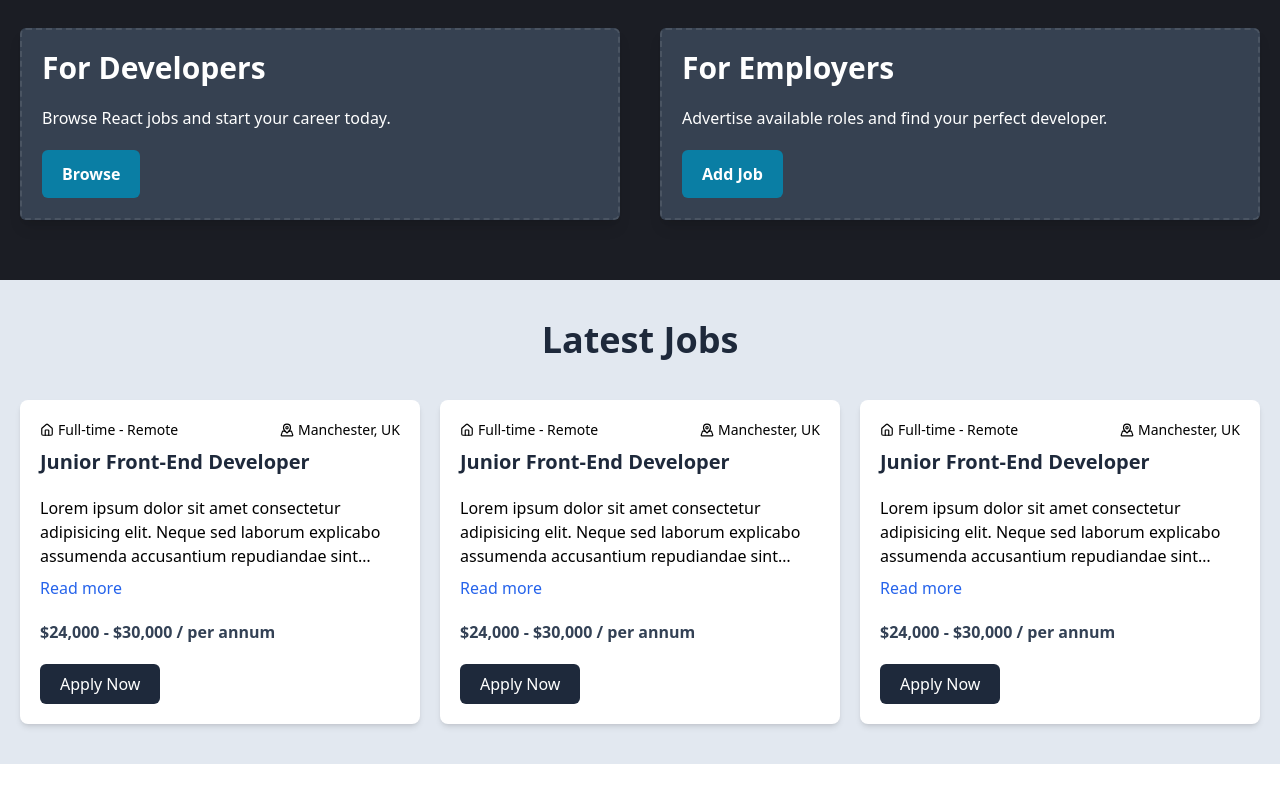
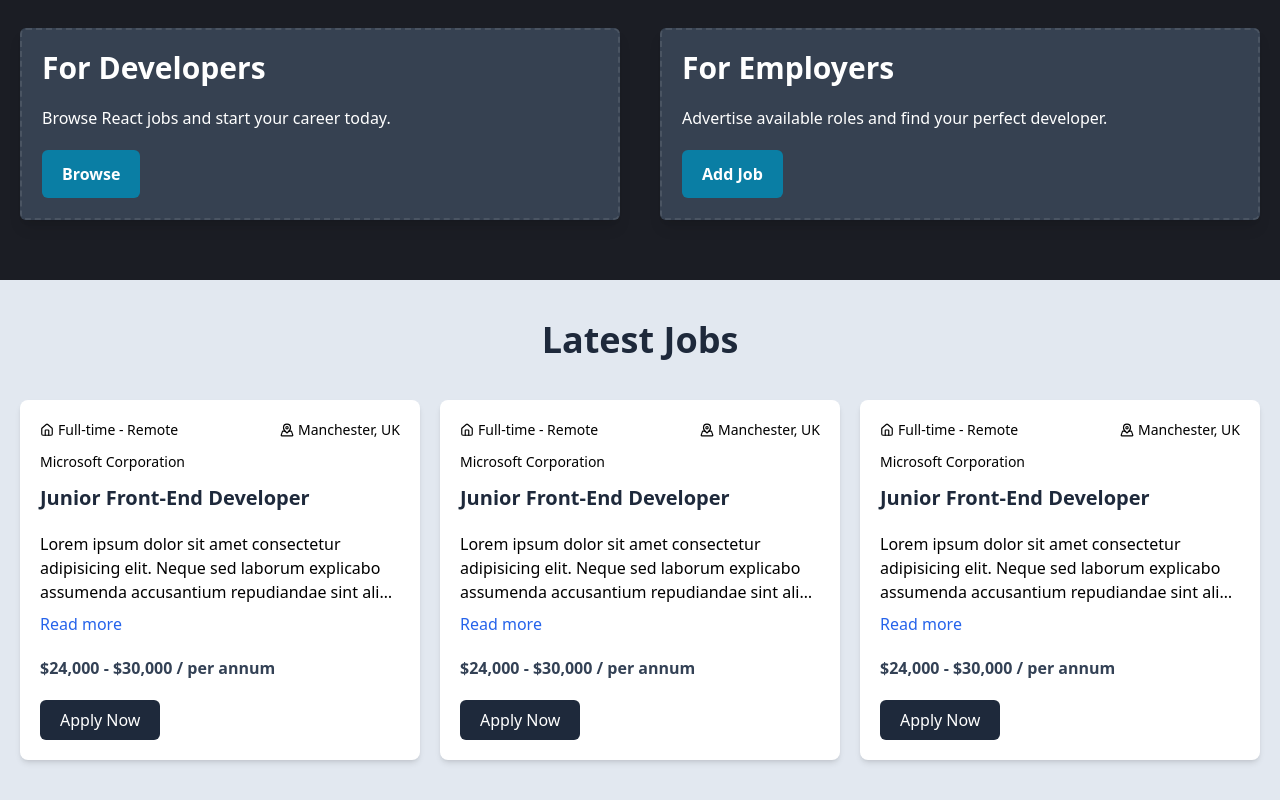
Before and after one commit to latham91/react-jobs, a React (Vite) app: page / in a window 1280 px wide. Shown: the part 513-1313 px from the top of the page. Before the commit the page ends 1277 px from the top, so only its background shows below. Built offline with nearby package versions, Linux system fonts and the light colour scheme.

Commit message:
enhancement: add company to job card

```diff
--- a/src/components/JobCard.jsx
+++ b/src/components/JobCard.jsx
@@ -4,7 +4,7 @@ import { MapPinned, Home } from "lucide-react";
 export default function JobCard() {
   return (
     <div className="bg-white rounded-lg shadow-md p-5 flex flex-col gap-5">
-      <div className="flex flex-col gap-2">
+      <div className="flex flex-col gap-3">
         <div className="text-sm flex justify-between items-center">
           <div className="flex items-center gap-1">
             <Home size={14} />
@@ -15,12 +15,13 @@ export default function JobCard() {
             Manchester, UK
           </div>
         </div>
+        <h2 className="text-sm font-medium">Microsoft Corporation</h2>
         <h3 className="text-xl font-bold text-slate-800">Junior Front-End Developer</h3>
       </div>
       <div className="flex flex-col gap-2">
         <p className="line-clamp-3">
           Lorem ipsum dolor sit amet consectetur adipisicing elit. Neque sed laborum explicabo assumenda accusantium
-          repudiandae sint alias, expedita laudantium sapiente ad fuga? Quas beatae deserunt consectetur vitae? Esse,
+          repudiandae sint alias expedita laudantium sapiente ad fuga? Quas beatae deserunt consectetur vitae? Esse,
           atque pariatur!
         </p>
         <Link to="/job/1" className="text-blue-600 hover:underline">
```
